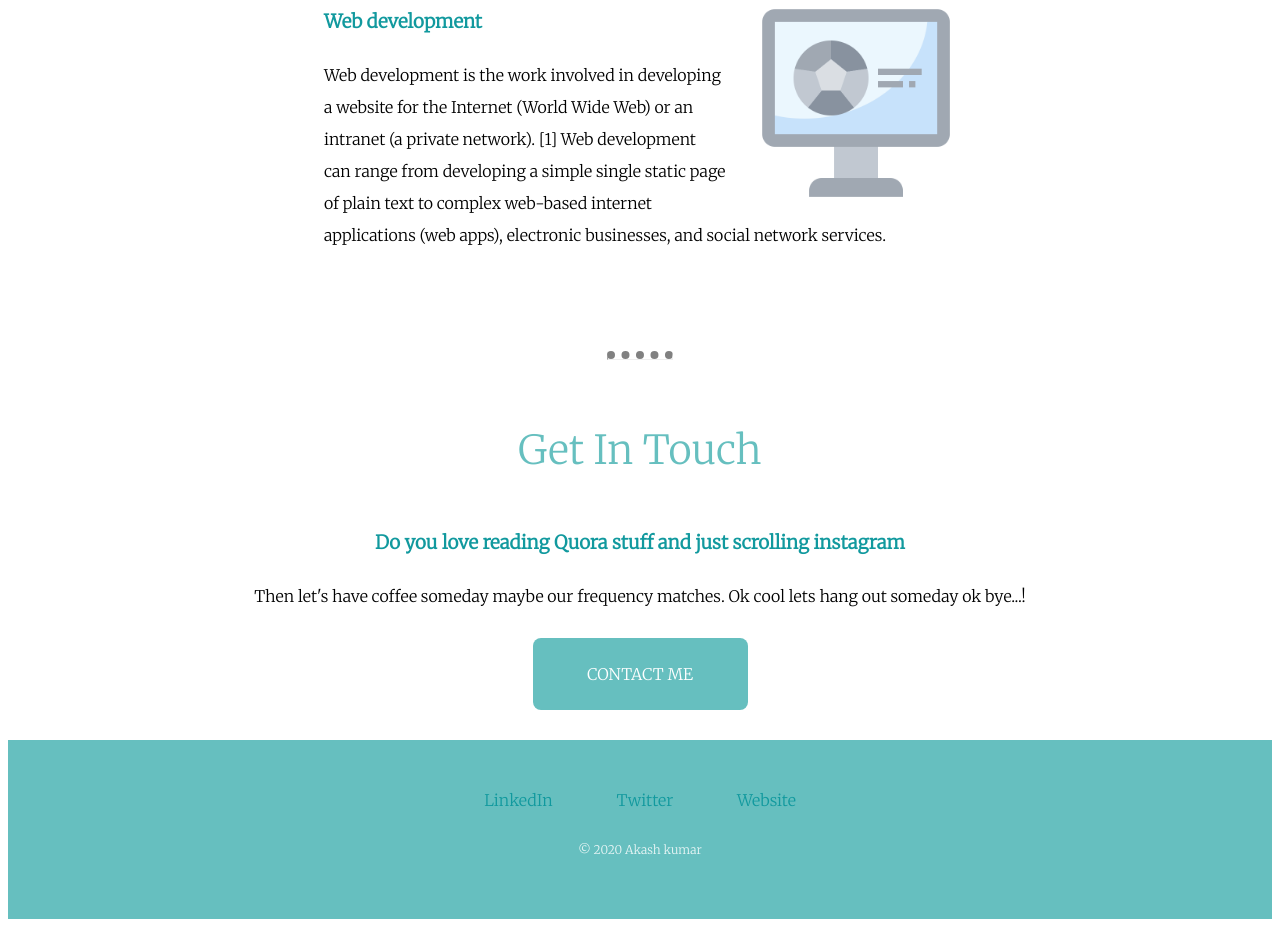
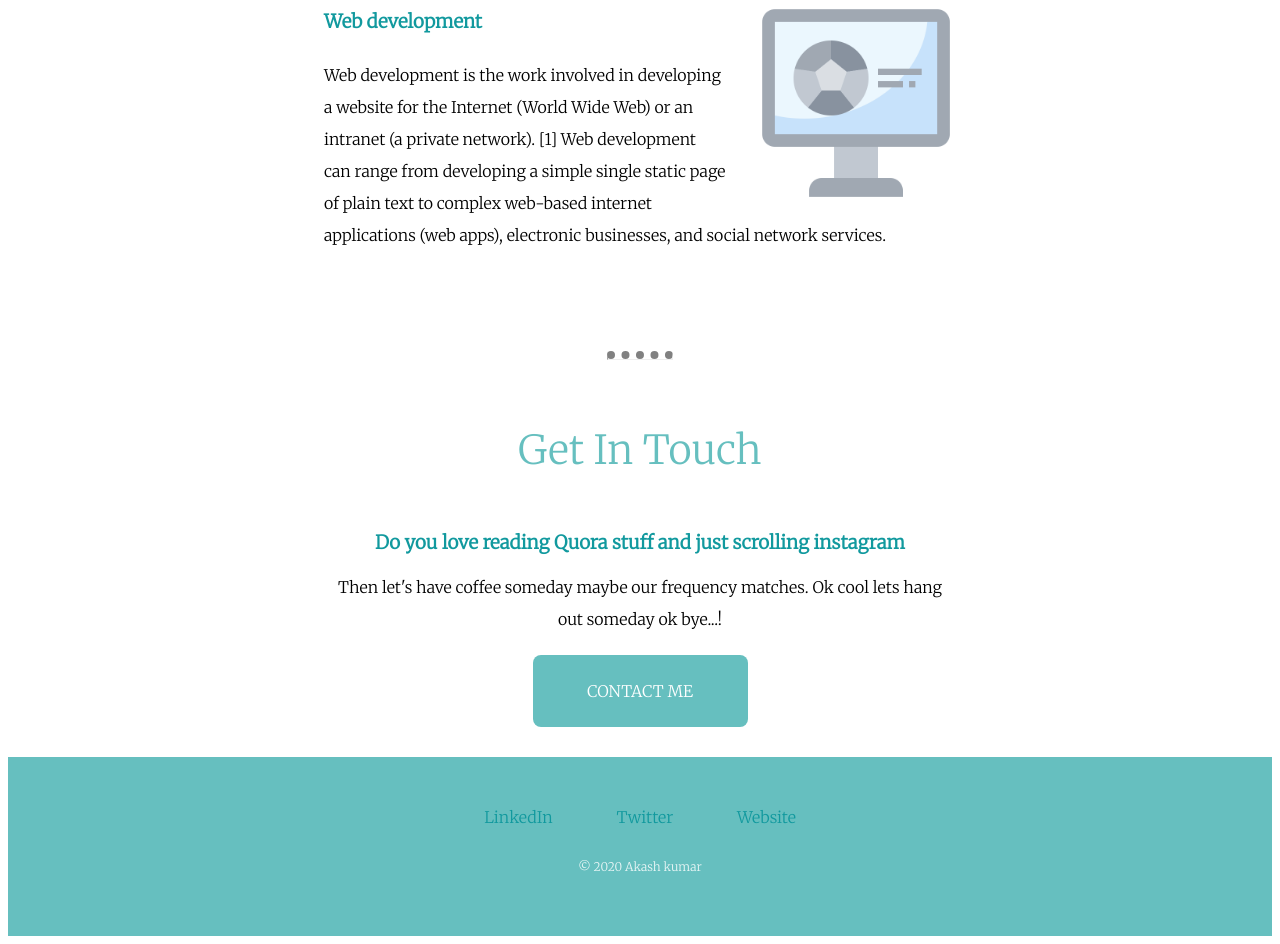
Before and after one commit to Aa-kash-roy/cv, a plain HTML site: page index.html in a window 1280 px wide. Shown: the part 1849-2793 px from the top of the page. Drawn offline with Linux system fonts and the light colour scheme.

Commit message:
Update index.html

```diff
--- a/index.html
+++ b/index.html
@@ -44,17 +44,17 @@
   <hr class="horizontal-line">
   <div class="contact-me">
     <h2>Get In Touch</h2>
-    <h3>Do you love reading Quora stuff and just scrolling instagram</h3>
-    <p>Then let's have coffee someday maybe our frequency matches. Ok cool lets hang out someday ok bye...!</p>
-    <a class="btn" href="mailto:name@email.com">CONTACT ME</a>
+    <h3 class="contact-message">Do you love reading Quora stuff and just scrolling instagram</h3>
+    <p class="contact-message">Then let's have coffee someday maybe our frequency matches. Ok cool lets hang out someday ok bye...!</p>
+    <a class="btn" href="mailto:meakash0102@gmail.com">CONTACT ME</a>
   </div>
 </div>
 
 
 <div class="bottom-container">
   <a class="footer-link" href="https://www.linkedin.com/">LinkedIn</a>
-  <a class="footer-link" href="https://twitter.com/">Twitter</a>
-  <a class="footer-link" href="https://www.appbrewery.co/">Website</a>
+  <a class="footer-link" href="https://twitter.com/AkashRo33470564?s=08">Twitter</a>
+  <a class="footer-link" href="https://c8lbtuzwiozcgp5ps9dc1g-on.drv.tw/www.Aa-kash_roy.com/test.html">Website</a>
   <p class="copyright">© 2020 Akash kumar</p>
 </div>
     </body>
```
